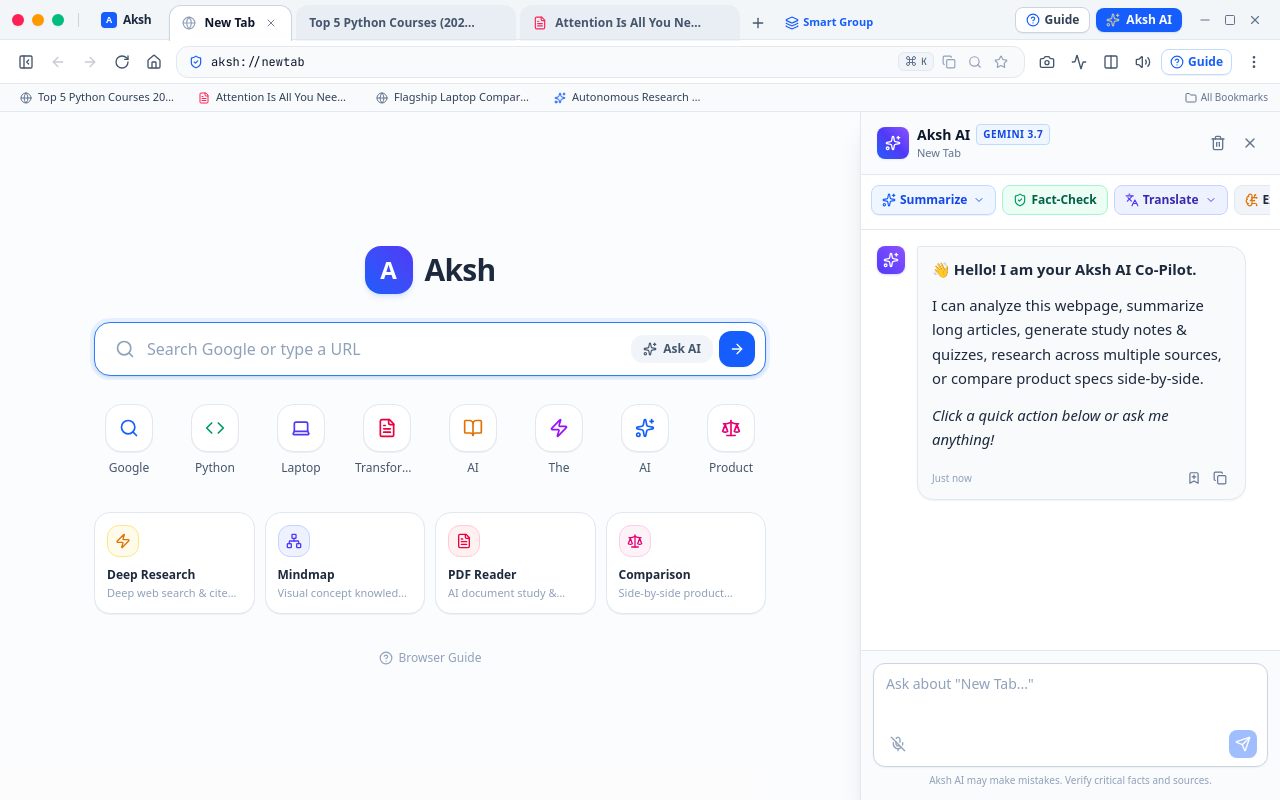
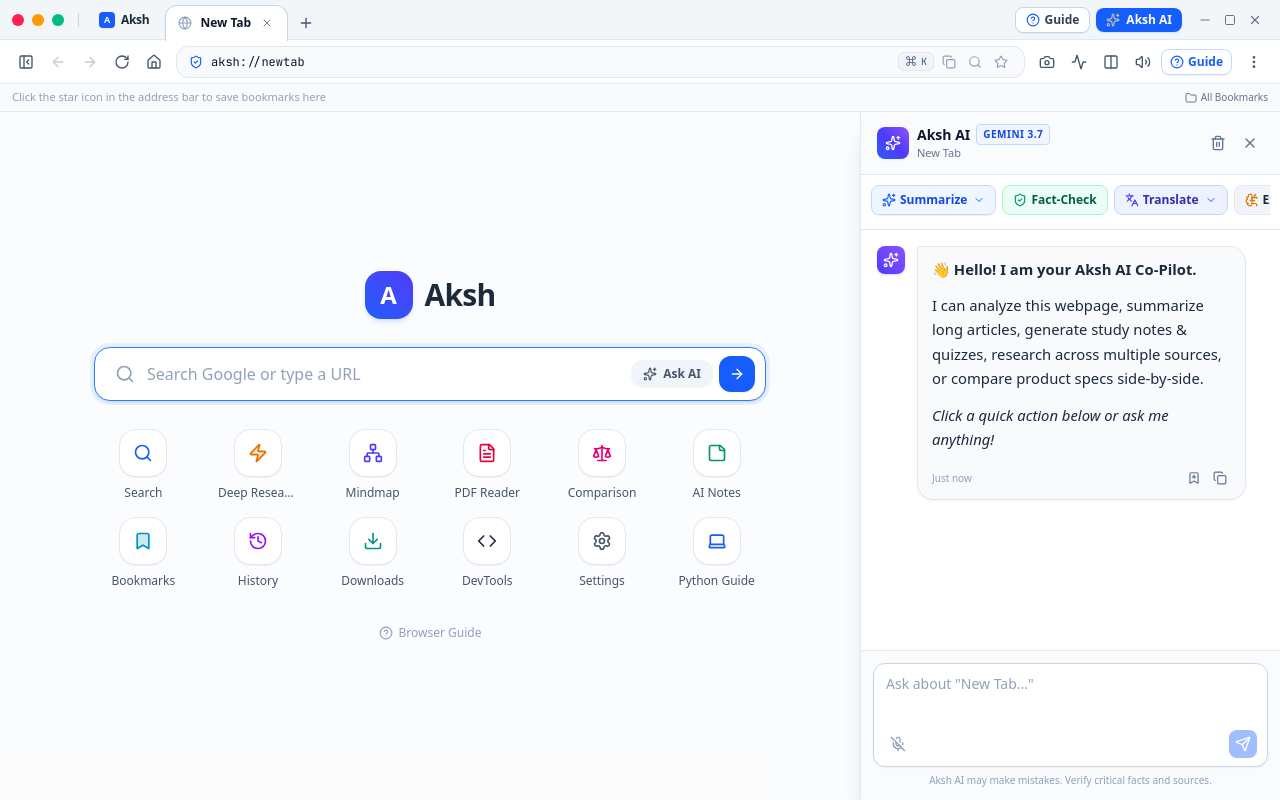
Before and after one commit to akshay-mutkule/Aksh_Browser_for_professinal, a React (Vite) app: page / in a window 1280 px wide. Built offline with nearby package versions, Linux system fonts and the light colour scheme.

Commit message:
feat: add home navigation and update new tab UI
- Add global home navigation via brand icon
- Update new tab layout with enriched mock content
- Improve bookmark bar empty state
- Cleanup redundant initial tab data

```diff
--- a/src/App.tsx
+++ b/src/App.tsx
@@ -36,7 +36,7 @@ import { scrapeWebpage, organizeTabsSmartly } from './services/api';
 
 export function App() {
   const [isClustering, setIsClustering] = useState<boolean>(false);
-  // Initial preloaded tabs for an instant, rich portfolio showcase
+  // Initial clean tab
   const [tabs, setTabs] = useState<Tab[]>([
     {
       id: 'tab-1',
@@ -50,40 +50,6 @@ export function App() {
       isLoading: false,
       isReaderMode: false,
       favicon: '',
-    },
-    {
-      id: 'tab-2',
-      title: 'Top 5 Python Courses (2026 Guide)',
-      url: 'https://learn.python.org/courses/2026-guide',
-      contentType: 'web',
-      extractedText: SAMPLE_WEBSITES['https://learn.python.org/courses/2026-guide'].extractedText,
-      headings: ['1. Harvard CS50P', '2. Python for Everybody', '3. Automate the Boring Stuff', '4. FastAPI & Async Mastery', '5. Deep Learning with PyTorch'],
-      metaDescription: 'Discover the top 5 Python programming courses in 2026 from beginner fundamentals to neural networks.',
-      historyStack: ['https://learn.python.org/courses/2026-guide'],
-      historyIndex: 0,
-      canGoBack: false,
-      canGoForward: false,
-      isLoading: false,
-      isReaderMode: false,
-      favicon: 'https://www.python.org/static/favicon.ico',
-    },
-    {
-      id: 'tab-3',
-      title: 'Attention Is All You Need (Transformer Paper)',
-      url: 'aksh://pdf/transformer-paper',
-      contentType: 'pdf',
-      pdfData: {
-        filename: SAMPLE_PDFS[0].filename,
-        text: SAMPLE_PDFS[0].text,
-        pageCount: SAMPLE_PDFS[0].pageCount,
-        currentPage: 1,
-      },
-      historyStack: ['aksh://pdf/transformer-paper'],
-      historyIndex: 0,
-      canGoBack: false,
-      canGoForward: false,
-      isLoading: false,
-      isReaderMode: false,
     },
   ]);
 
@@ -115,7 +81,7 @@ export function App() {
   }>({
     enabled: false,
     leftTabId: 'tab-1',
-    rightTabId: 'tab-2',
+    rightTabId: 'tab-1',
     ratio: 50,
   });
 
@@ -155,22 +121,7 @@ export function App() {
   };
 
   // Persistence / Browser State
-  const [history, setHistory] = useState<HistoryItem[]>([
-    {
-      id: 'hist-1',
-      url: 'https://learn.python.org/courses/2026-guide',
-      title: 'Top 5 Python Courses for 2026 (Beginner to Advanced)',
-      visitedAt: 'Today at 10:45 AM',
-      timestamp: Date.now() - 3600000,
-    },
-    {
-      id: 'hist-2',
-      url: 'https://tech-radar.io/laptops/flagship-comparison-2026',
-      title: 'Flagship Laptop Comparison 2026: MacBook Pro vs XPS 15 vs ThinkPad',
-      visitedAt: 'Today at 09:30 AM',
-      timestamp: Date.now() - 7200000,
-    },
-  ]);
+  const [history, setHistory] = useState<HistoryItem[]>([]);
 
   const [bookmarks, setBookmarks] = useState<Bookmark[]>(INITIAL_BOOKMARKS);
   const [downloads, setDownloads] = useState<DownloadItem[]>(INITIAL_DOWNLOADS);
@@ -239,12 +190,14 @@ export function App() {
       } else if (normalizedUrl.startsWith('aksh://pdf')) {
         resolvedType = 'pdf';
         title = 'PDF Document Reader';
+        if (normalizedUrl.includes('transformer-paper')) {
           pdfData = {
             filename: SAMPLE_PDFS[0].filename,
             text: SAMPLE_PDFS[0].text,
             pageCount: SAMPLE_PDFS[0].pageCount,
             currentPage: 1,
           };
+        }
       } else if (normalizedUrl === 'aksh://history') {
         resolvedType = 'history';
         title = 'Browsing History';
@@ -1102,6 +1055,7 @@ export function App() {
         onCloseOtherTabs={handleCloseOtherTabs}
         onCloseTabsToRight={handleCloseTabsToRight}
         onOpenTour={() => setIsTourOpen(true)}
+        onGoHome={() => navigateTab(activeTabId, 'aksh://newtab')}
       />
 
       {/* 2. Address Bar / Omnibox */}
--- a/src/components/Browser/BookmarksBar.tsx
+++ b/src/components/Browser/BookmarksBar.tsx
@@ -15,7 +15,10 @@ export const BookmarksBar: React.FC<BookmarksBarProps> = ({
 }) => {
   return (
     <div className="hidden sm:flex h-7 bg-slate-50 border-b border-slate-200 px-3 items-center gap-2 overflow-x-auto scrollbar-none text-[11px] select-none text-slate-700">
-      {bookmarks.slice(0, 10).map((b) => (
+      {bookmarks.length === 0 ? (
+        <span className="text-[11px] text-slate-400">Click the star icon in the address bar to save bookmarks here</span>
+      ) : (
+        bookmarks.slice(0, 10).map((b) => (
           <button
             key={b.id}
             onClick={() => onNavigate(b.url)}
@@ -42,7 +45,8 @@ export const BookmarksBar: React.FC<BookmarksBarProps> = ({
             )}
             <span className="truncate font-medium">{b.title}</span>
           </button>
-      ))}
+        ))
+      )}
 
       <button
         onClick={onOpenBookmarksManager}
--- a/src/components/Browser/TitleBar.tsx
+++ b/src/components/Browser/TitleBar.tsx
@@ -25,6 +25,7 @@ interface TitleBarProps {
   onCloseOtherTabs?: (id: string) => void;
   onCloseTabsToRight?: (id: string) => void;
   onOpenTour?: () => void;
+  onGoHome?: () => void;
 }
 
 export const TitleBar: React.FC<TitleBarProps> = ({
@@ -49,6 +50,7 @@ export const TitleBar: React.FC<TitleBarProps> = ({
   onCloseOtherTabs,
   onCloseTabsToRight,
   onOpenTour,
+  onGoHome,
 }) => {
   const activeTab = tabs.find((t) => t.id === activeTabId);
 
@@ -62,15 +64,19 @@ export const TitleBar: React.FC<TitleBarProps> = ({
         <div className="h-3.5 w-px bg-slate-300 ml-1.5" />
       </div>
 
-      {/* Brand Icon (Always visible) */}
-      <div className="flex items-center gap-1.5 px-2.5 shrink-0">
-        <div className="w-4 h-4 rounded bg-blue-600 flex items-center justify-center text-white text-[9px] font-black shadow-xs">
+      {/* Brand Icon (Always visible - Click to go Home) */}
+      <button
+        onClick={onGoHome}
+        className="flex items-center gap-1.5 px-2 py-1 rounded-lg hover:bg-slate-200/80 transition-colors shrink-0 cursor-pointer group"
+        title="Aksh AI Browser - Go to Home Page (New Tab)"
+      >
+        <div className="w-4 h-4 rounded bg-blue-600 group-hover:bg-blue-700 flex items-center justify-center text-white text-[9px] font-black shadow-xs transition-colors">
           A
         </div>
-        <span className="text-xs font-bold text-slate-800 tracking-tight hidden sm:inline">
+        <span className="text-xs font-bold text-slate-800 group-hover:text-blue-600 tracking-tight hidden sm:inline transition-colors">
           Aksh
         </span>
-      </div>
+      </button>
 
       {/* Tab Strip OR Active Tab Header in Vertical Mode */}
       {tabLayout === 'horizontal' ? (
--- a/src/components/Views/NewTab.tsx
+++ b/src/components/Views/NewTab.tsx
@@ -12,6 +12,13 @@ import {
   Laptop,
   BookOpen,
   HelpCircle,
+  Play,
+  Globe,
+  StickyNote,
+  Bookmark,
+  History,
+  Download,
+  Settings,
 } from 'lucide-react';
 import { SPEED_DIAL_SHORTCUTS } from '../../data/mockWebsites';
 import { Bookmark as BookmarkType } from '../../types';
@@ -48,6 +55,53 @@ export const NewTab: React.FC<NewTabProps> = ({
       return;
     }
 
+    const lower = q.toLowerCase();
+    // Connect keyword directly to internal application according to app icon
+    if (lower === 'research' || lower === 'deep research') {
+      onNavigate('aksh://research');
+      return;
+    }
+    if (lower === 'mindmap' || lower === 'concept mindmap') {
+      onNavigate('aksh://mindmap');
+      return;
+    }
+    if (lower === 'pdf' || lower === 'pdf reader') {
+      onNavigate('aksh://pdf');
+      return;
+    }
+    if (lower === 'compare' || lower === 'comparison') {
+      onNavigate('aksh://comparison');
+      return;
+    }
+    if (lower === 'notes' || lower === 'ai notes') {
+      onNavigate('aksh://notes');
+      return;
+    }
+    if (lower === 'bookmarks') {
+      onNavigate('aksh://bookmarks');
+      return;
+    }
+    if (lower === 'history') {
+      onNavigate('aksh://history');
+      return;
+    }
+    if (lower === 'downloads') {
+      onNavigate('aksh://downloads');
+      return;
+    }
+    if (lower === 'settings') {
+      onNavigate('aksh://settings');
+      return;
+    }
+    if (lower === 'devtools' || lower === 'inspect') {
+      onNavigate('aksh://devtools');
+      return;
+    }
+    if (lower === 'home' || lower === 'new tab') {
+      onNavigate('aksh://newtab');
+      return;
+    }
+
     // Direct URLs
     if (
       q.startsWith('http://') ||
@@ -65,79 +119,64 @@ export const NewTab: React.FC<NewTabProps> = ({
 
   const getShortcutIcon = (iconName: string) => {
     switch (iconName) {
-      case 'Code':
-        return <Code className="w-5 h-5 text-emerald-600" />;
-      case 'Laptop':
-        return <Laptop className="w-5 h-5 text-indigo-600" />;
+      case 'Zap':
+        return <Zap className="w-5 h-5 text-amber-600 fill-amber-600/20" />;
+      case 'Network':
+        return <Network className="w-5 h-5 text-indigo-600" />;
       case 'FileText':
         return <FileText className="w-5 h-5 text-rose-600" />;
-      case 'BookOpen':
-        return <BookOpen className="w-5 h-5 text-amber-600" />;
-      case 'Zap':
-        return <Zap className="w-5 h-5 text-purple-600" />;
-      case 'Sparkles':
-        return <Sparkles className="w-5 h-5 text-blue-600" />;
       case 'Scale':
         return <Scale className="w-5 h-5 text-pink-600" />;
+      case 'StickyNote':
+        return <StickyNote className="w-5 h-5 text-emerald-600" />;
+      case 'Bookmark':
+        return <Bookmark className="w-5 h-5 text-cyan-600 fill-cyan-600/20" />;
+      case 'History':
+        return <History className="w-5 h-5 text-purple-600" />;
+      case 'Download':
+        return <Download className="w-5 h-5 text-teal-600" />;
+      case 'Settings':
+        return <Settings className="w-5 h-5 text-slate-600" />;
+      case 'Play':
+        return <Play className="w-5 h-5 text-red-600 fill-red-600" />;
+      case 'Globe':
+        return <Globe className="w-5 h-5 text-slate-700" />;
+      case 'Code':
+        return <Code className="w-5 h-5 text-slate-800" />;
+      case 'Laptop':
+        return <Laptop className="w-5 h-5 text-blue-600" />;
+      case 'BookOpen':
+        return <BookOpen className="w-5 h-5 text-amber-700" />;
+      case 'Sparkles':
+        return <Sparkles className="w-5 h-5 text-purple-600 fill-purple-600/20" />;
       default:
         return <Search className="w-5 h-5 text-blue-600" />;
     }
   };
 
-  const AI_TOOLS = [
-    {
-      id: 'research',
-      title: 'Deep Research',
-      desc: 'Deep web search & cited answers',
-      icon: Zap,
-      iconColor: 'text-amber-600 bg-amber-50 border-amber-200',
-      action: () => onNavigate('aksh://research'),
-    },
-    {
-      id: 'mindmap',
-      title: 'Mindmap',
-      desc: 'Visual concept knowledge graph',
-      icon: Network,
-      iconColor: 'text-indigo-600 bg-indigo-50 border-indigo-200',
-      action: () => onNavigate('aksh://mindmap'),
-    },
-    {
-      id: 'pdf',
-      title: 'PDF Reader',
-      desc: 'AI document study & summaries',
-      icon: FileText,
-      iconColor: 'text-rose-600 bg-rose-50 border-rose-200',
-      action: () => onNavigate('aksh://pdf/transformer-paper'),
-    },
-    {
-      id: 'compare',
-      title: 'Comparison',
-      desc: 'Side-by-side product showdown',
-      icon: Scale,
-      iconColor: 'text-pink-600 bg-pink-50 border-pink-200',
-      action: () => onNavigate('aksh://comparison'),
-    },
-  ];
-
   return (
     <div className="h-full overflow-y-auto bg-slate-50/50 flex flex-col items-center justify-center px-4 py-8 select-none">
       <div className="w-full max-w-2xl flex flex-col items-center space-y-7 my-auto">
 
-        {/* Brand Logo & Name */}
+        {/* Brand Logo & Name (Click to reset/navigate home) */}
         <motion.div
           initial={{ opacity: 0, y: -6 }}
           animate={{ opacity: 1, y: 0 }}
           transition={{ duration: 0.25 }}
           className="flex flex-col items-center space-y-2 text-center"
         >
-          <div className="flex items-center gap-3">
-            <div className="w-12 h-12 rounded-2xl bg-gradient-to-tr from-blue-600 to-indigo-600 text-white flex items-center justify-center font-black text-2xl shadow-md shadow-blue-500/15">
+          <button
+            onClick={() => onNavigate('aksh://newtab')}
+            className="flex items-center gap-3 group cursor-pointer"
+            title="Aksh AI Browser Home"
+          >
+            <div className="w-12 h-12 rounded-2xl bg-gradient-to-tr from-blue-600 to-indigo-600 text-white flex items-center justify-center font-black text-2xl shadow-md shadow-blue-500/15 group-hover:scale-105 transition-transform">
               A
             </div>
-            <span className="text-3xl font-bold text-slate-800 tracking-tight">
+            <span className="text-3xl font-bold text-slate-800 tracking-tight group-hover:text-blue-600 transition-colors">
               Aksh
             </span>
-          </div>
+          </button>
         </motion.div>
 
         {/* Clean, Focused Search Bar */}
@@ -191,62 +230,29 @@ export const NewTab: React.FC<NewTabProps> = ({
           </form>
         </motion.div>
 
-        {/* Favorite & Popular Shortcuts (Clean Icon Grid) */}
+        {/* Application Shortcuts Grid (All connected according to app icon) */}
         <motion.div
           initial={{ opacity: 0, y: 6 }}
           animate={{ opacity: 1, y: 0 }}
           transition={{ duration: 0.25, delay: 0.1 }}
           className="w-full"
         >
-          <div className="grid grid-cols-4 sm:grid-cols-8 gap-3 sm:gap-4 justify-items-center">
-            {SPEED_DIAL_SHORTCUTS.slice(0, 8).map((item) => (
+          <div className="grid grid-cols-3 sm:grid-cols-6 gap-3.5 sm:gap-4 justify-items-center">
+            {SPEED_DIAL_SHORTCUTS.map((item) => (
               <button
                 key={item.id}
                 onClick={() => onNavigate(item.url)}
-                className="flex flex-col items-center gap-2 group w-16 cursor-pointer"
-                title={item.title}
+                className="flex flex-col items-center gap-2 group w-20 cursor-pointer"
+                title={`${item.title} (${item.url})`}
               >
                 <div className="w-12 h-12 rounded-2xl bg-white border border-slate-200 group-hover:border-blue-400 group-hover:shadow-md transition-all flex items-center justify-center shadow-2xs group-hover:-translate-y-0.5">
                   {getShortcutIcon(item.icon)}
                 </div>
-                <span className="text-xs text-slate-600 group-hover:text-slate-900 truncate w-full text-center font-medium">
-                  {item.title.split(' ')[0]}
+                <span className="text-xs text-slate-600 group-hover:text-blue-600 truncate w-full text-center font-medium transition-colors">
+                  {item.title}
                 </span>
               </button>
             ))}
-          </div>
-        </motion.div>
-
-        {/* Simplified AI Tools (4 Clean Cards) */}
-        <motion.div
-          initial={{ opacity: 0, y: 6 }}
-          animate={{ opacity: 1, y: 0 }}
-          transition={{ duration: 0.25, delay: 0.15 }}
-          className="w-full pt-2"
-        >
-          <div className="grid grid-cols-2 sm:grid-cols-4 gap-2.5">
-            {AI_TOOLS.map((tool) => {
-              const Icon = tool.icon;
-              return (
-                <button
-                  key={tool.id}
-                  onClick={tool.action}
-                  className="p-3 rounded-2xl bg-white hover:bg-slate-50/80 border border-slate-200 hover:border-slate-300 text-left transition-all shadow-2xs hover:shadow-xs group cursor-pointer flex flex-col justify-between"
-                >
-                  <div className={`w-8 h-8 rounded-xl flex items-center justify-center border ${tool.iconColor} mb-2.5`}>
-                    <Icon className="w-4 h-4" />
-                  </div>
-                  <div>
-                    <div className="text-xs font-bold text-slate-800 group-hover:text-blue-600 transition-colors">
-                      {tool.title}
-                    </div>
-                    <p className="text-[11px] text-slate-400 line-clamp-1 mt-0.5">
-                      {tool.desc}
-                    </p>
-                  </div>
-                </button>
-              );
-            })}
           </div>
         </motion.div>
 
--- a/src/data/mockWebsites.ts
+++ b/src/data/mockWebsites.ts
@@ -26,6 +26,59 @@ export interface MockWebsite {
 }
 
 export const SAMPLE_WEBSITES: Record<string, MockWebsite> = {
+  'https://www.google.com': {
+    url: 'https://www.google.com',
+    domain: 'google.com',
+    title: 'Google Search',
+    favicon: 'https://www.google.com/s2/favicons?domain=google.com&sz=64',
+    category: 'docs',
+    description: "Search the world's information, including webpages, images, videos and more with Google.",
+    extractedText: `Google Web Search & AI Overview
+Search the world's information with Aksh AI Browser.
+Google Search is fully integrated with deep grounding, real-time query acceleration, and multi-source synthesis.
+
+Key Capabilities:
+- Instant search suggestions and fast web crawling
+- AI Deep Research integration via Aksh Research Engine
+- Distraction-free clean reader view for articles and papers
+- Cross-tab document comparison and Cornell note taking`,
+    content: {
+      author: 'Google Search',
+      publishedDate: '2026',
+      sections: [
+        {
+          heading: 'Aksh AI Web Search Hub',
+          body: 'Google Search is integrated with the Aksh omnibox. You can type any keyword directly into the search bar, toggle AI mode for autonomous multi-source synthesis, or navigate directly to any web destination.',
+          list: [
+            'Deep Research Autonomous Synthesis (Zap icon)',
+            'Interactive Concept Mindmapping (Network icon)',
+            'Native PDF Document Cognition (FileText icon)',
+            'Side-by-Side Product Comparison (Scale icon)',
+          ],
+        },
+      ],
+    },
+  },
+  'https://www.google.com/': {
+    url: 'https://www.google.com/',
+    domain: 'google.com',
+    title: 'Google Search',
+    favicon: 'https://www.google.com/s2/favicons?domain=google.com&sz=64',
+    category: 'docs',
+    description: "Search the world's information, including webpages, images, videos and more with Google.",
+    extractedText: `Google Web Search & AI Overview
+Search the world's information with Aksh AI Browser.`,
+    content: {
+      author: 'Google Search',
+      publishedDate: '2026',
+      sections: [
+        {
+          heading: 'Aksh AI Web Search Hub',
+          body: 'Google Search is integrated with the Aksh omnibox. You can type any keyword directly into the search bar.',
+        },
+      ],
+    },
+  },
   'https://learn.python.org/courses/2026-guide': {
     url: 'https://learn.python.org/courses/2026-guide',
     domain: 'learn.python.org',
@@ -374,87 +427,22 @@ Key quantum algorithms demonstrating computational speedup:
 ];
 
 export const SPEED_DIAL_SHORTCUTS = [
-  { id: '1', title: 'Google Search', url: 'https://www.google.com', icon: 'Search', color: 'bg-blue-600' },
-  { id: '2', title: 'Python 2026 Guide', url: 'https://learn.python.org/courses/2026-guide', icon: 'Code', color: 'bg-emerald-600' },
-  { id: '3', title: 'Laptop Comparison', url: 'https://tech-radar.io/laptops/flagship-comparison-2026', icon: 'Laptop', color: 'bg-indigo-600' },
-  { id: '4', title: 'Transformer Paper PDF', url: 'aksh://pdf/transformer-paper', icon: 'FileText', color: 'bg-rose-600' },
-  { id: '5', title: 'AI Wikipedia', url: 'https://en.wikipedia.org/wiki/Artificial_intelligence', icon: 'BookOpen', color: 'bg-amber-600' },
-  { id: '6', title: 'The Verge AI Revolution', url: 'https://theverge.com/tech/2026/future-of-ai-agents-browser-revolution', icon: 'Zap', color: 'bg-purple-600' },
-  { id: '7', title: 'AI Deep Research', url: 'aksh://research', icon: 'Sparkles', color: 'bg-gradient-to-r from-blue-500 to-indigo-600' },
-  { id: '8', title: 'Product Comparison', url: 'aksh://comparison', icon: 'Scale', color: 'bg-pink-600' },
+  { id: 'app-search', title: 'Search', url: 'https://www.google.com', icon: 'Search', color: 'bg-blue-600' },
+  { id: 'app-research', title: 'Deep Research', url: 'aksh://research', icon: 'Zap', color: 'bg-amber-600' },
+  { id: 'app-mindmap', title: 'Mindmap', url: 'aksh://mindmap', icon: 'Network', color: 'bg-indigo-600' },
+  { id: 'app-pdf', title: 'PDF Reader', url: 'aksh://pdf', icon: 'FileText', color: 'bg-rose-600' },
+  { id: 'app-compare', title: 'Comparison', url: 'aksh://comparison', icon: 'Scale', color: 'bg-pink-600' },
+  { id: 'app-notes', title: 'AI Notes', url: 'aksh://notes', icon: 'StickyNote', color: 'bg-emerald-600' },
+  { id: 'app-bookmarks', title: 'Bookmarks', url: 'aksh://bookmarks', icon: 'Bookmark', color: 'bg-cyan-600' },
+  { id: 'app-history', title: 'History', url: 'aksh://history', icon: 'History', color: 'bg-purple-600' },
+  { id: 'app-downloads', title: 'Downloads', url: 'aksh://downloads', icon: 'Download', color: 'bg-teal-600' },
+  { id: 'app-devtools', title: 'DevTools', url: 'aksh://devtools', icon: 'Code', color: 'bg-slate-800' },
+  { id: 'app-settings', title: 'Settings', url: 'aksh://settings', icon: 'Settings', color: 'bg-slate-700' },
+  { id: 'site-python', title: 'Python Guide', url: 'https://learn.python.org/courses/2026-guide', icon: 'Laptop', color: 'bg-blue-700' },
 ];
 
-export const INITIAL_BOOKMARKS = [
-  {
-    id: 'bm-1',
-    title: 'Top 5 Python Courses 2026',
-    url: 'https://learn.python.org/courses/2026-guide',
-    folder: 'Tech & Learning',
-    tags: ['python', 'coding'],
-    createdAt: 'Today',
-  },
-  {
-    id: 'bm-2',
-    title: 'Attention Is All You Need (Paper)',
-    url: 'aksh://pdf/transformer-paper',
-    folder: 'Research',
-    tags: ['ai', 'transformers'],
-    createdAt: 'Yesterday',
-  },
-  {
-    id: 'bm-3',
-    title: 'Flagship Laptop Comparison',
-    url: 'https://tech-radar.io/laptops/flagship-comparison-2026',
-    folder: 'Hardware',
-    tags: ['hardware', 'laptops'],
-    createdAt: '3 days ago',
-  },
-  {
-    id: 'bm-4',
-    title: 'Autonomous Research Mode',
-    url: 'aksh://research',
-    folder: 'Aksh AI',
-    tags: ['tools', 'ai'],
-    createdAt: 'Today',
-  },
-];
+export const INITIAL_BOOKMARKS: any[] = [];
 
-export const INITIAL_NOTES = [
-  {
-    id: 'note-1',
-    title: 'Transformer Multi-Head Attention Summary',
-    content: `### Key Takeaways from Attention Is All You Need:\n- Replaced recurrent LSTM/RNN bottlenecks with parallelizable self-attention.\n- Scaled Dot-Product: $\\text{Attention}(Q, K, V) = \\text{softmax}(QK^T / \\sqrt{d_k})V$\n- Multi-Head allows the model to jointly attend to different representation subspaces at once.\n- Trained on 8 GPUs for 3.5 days.`,
-    sourceUrl: 'aksh://pdf/transformer-paper',
-    tags: ['AI-Paper', 'DeepLearning'],
-    createdAt: 'Today at 10:15 AM',
-  },
-  {
-    id: 'note-2',
-    title: 'Best Python Course for Beginners Verdict',
-    content: `### Python 2026 Recommended Pathway:\n- **Beginners**: *Python Bootcamp 2026 (Angela Yu)* - Project-driven & gentle learning curve.\n- **CS Fundamentals**: *Harvard CS50P (Prof. David Malan)* - Free, rigorous, and deep memory/algorithm understanding.\n- **Data Science / AI**: *DataCamp Python Career Track* - Interactive browser REPL exercises.`,
-    sourceUrl: 'https://learn.python.org/courses/2026-guide',
-    tags: ['Coding', 'Python'],
-    createdAt: 'Yesterday at 4:30 PM',
-  },
-];
+export const INITIAL_NOTES: any[] = [];
 
-export const INITIAL_DOWNLOADS = [
-  {
-    id: 'dl-1',
-    filename: 'attention_is_all_you_need_2017.pdf',
-    size: '2.4 MB',
-    progress: 100,
-    status: 'completed' as const,
-    url: 'https://arxiv.org/pdf/1706.03762.pdf',
-    timestamp: 'Today at 11:20 AM',
-  },
-  {
-    id: 'dl-2',
-    filename: 'python_cheat_sheet_2026.pdf',
-    size: '850 KB',
-    progress: 100,
-    status: 'completed' as const,
-    url: 'https://learn.python.org/assets/cheat-sheet.pdf',
-    timestamp: 'Today at 09:15 AM',
-  },
-];
+export const INITIAL_DOWNLOADS: any[] = [];
```
Also changed, not shown: src/components/Views/PDFViewer.tsx (+44 -26 lines). Lines whose indentation alone changed are shown as unchanged.
